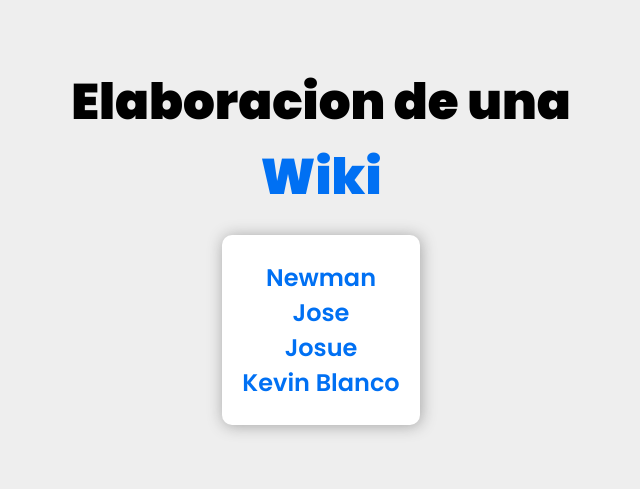
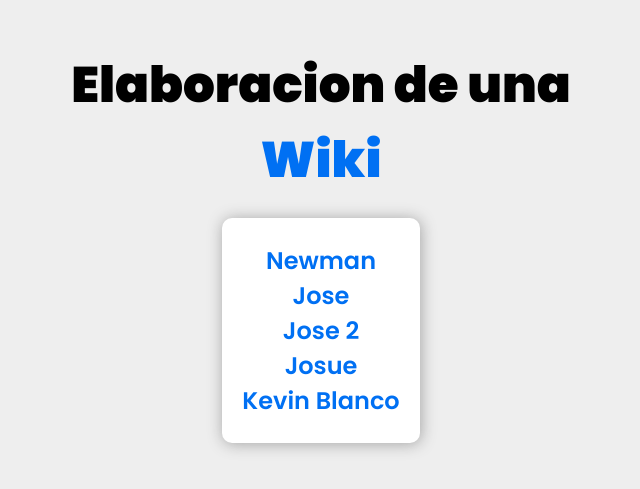
Before and after one commit to 7heGuardian/TechGroup, a Next.js app: page / in a window 1280 px wide. Shown: the part 155-644 px from the top of the page, without its empty margins (319-959 px from the left). Built offline with nearby package versions, Linux system fonts and the light colour scheme.

Commit message:
update names v2

```diff
--- a/pages/index.js
+++ b/pages/index.js
@@ -27,6 +27,7 @@ export default function Home() {
           <div style={{ textAlign: 'center', backgroundColor: '#fff', padding: '25px 20px', borderRadius: '10px', boxShadow: '1px 1px 15px #5656567d' }}>
             <h2 style={{ color: '#0070f3', fontWeight: '600' }}>Newman</h2>
             <h2 style={{ color: '#0070f3', fontWeight: '600' }}>Jose</h2>
+            <h2 style={{ color: '#0070f3', fontWeight: '600' }}>Jose 2</h2>
             <h2 style={{ color: '#0070f3', fontWeight: '600' }}>Josue</h2>
             <h2 style={{ color: '#0070f3', fontWeight: '600' }}>Kevin Blanco</h2>
           </div>
```
